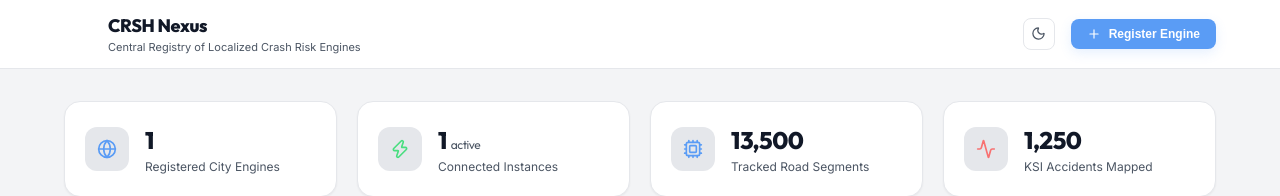
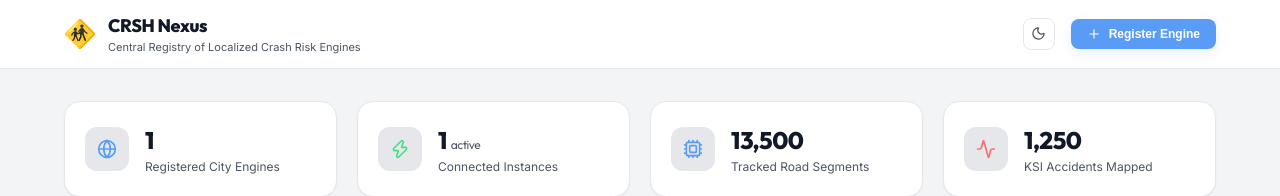
Before and after one commit to toshon-jennings/CRSH-NXS, a React (Vite) app: page / in a window 1280 px wide. Shown: the top 196 px of the page. Built offline with nearby package versions, Linux system fonts and the light colour scheme.

Commit message:
style: use brand logo image in header and configure Vite base path for GH Pages

```diff
--- a/src/App.jsx
+++ b/src/App.jsx
@@ -205,7 +205,7 @@ export default function App() {
       <header className="nexus-header">
         <div className="nexus-header-container">
           <div className="nexus-logo-group">
-            <div className="nexus-logo-hex">CR</div>
+            <img src="./favicon.png" alt="Logo" style={{ width: '32px', height: '32px', borderRadius: '6px', flexShrink: 0 }} />
             <div className="nexus-title-block">
               <h1>CRSH Nexus</h1>
               <p>Central Registry of Localized Crash Risk Engines</p>
--- a/vite.config.js
+++ b/vite.config.js
@@ -3,6 +3,7 @@ import react from '@vitejs/plugin-react'
 
 // https://vite.dev/config/
 export default defineConfig({
+  base: '/CRSH-NXS/',
   plugins: [react()],
   server: {
     port: 5180,
```
